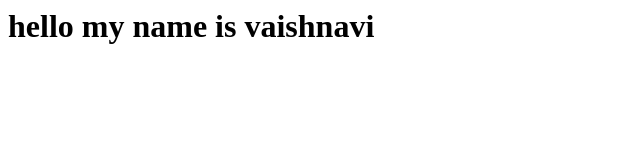
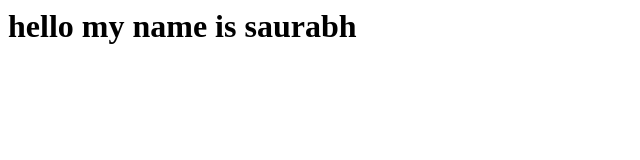
Before and after one commit to Vmohod/Test, a plain HTML site: page index.html in a window 1280 px wide. Shown: the full height of the page, 0-640 px from the left. Drawn offline with Linux system fonts and the light colour scheme.

Commit message:
Update index.html
dsa

```diff
--- a/index.html
+++ b/index.html
@@ -1 +1 @@
-<h1> hello my name is vaishnavi</h1>
+<h1> hello my name is saurabh</h1>
```
